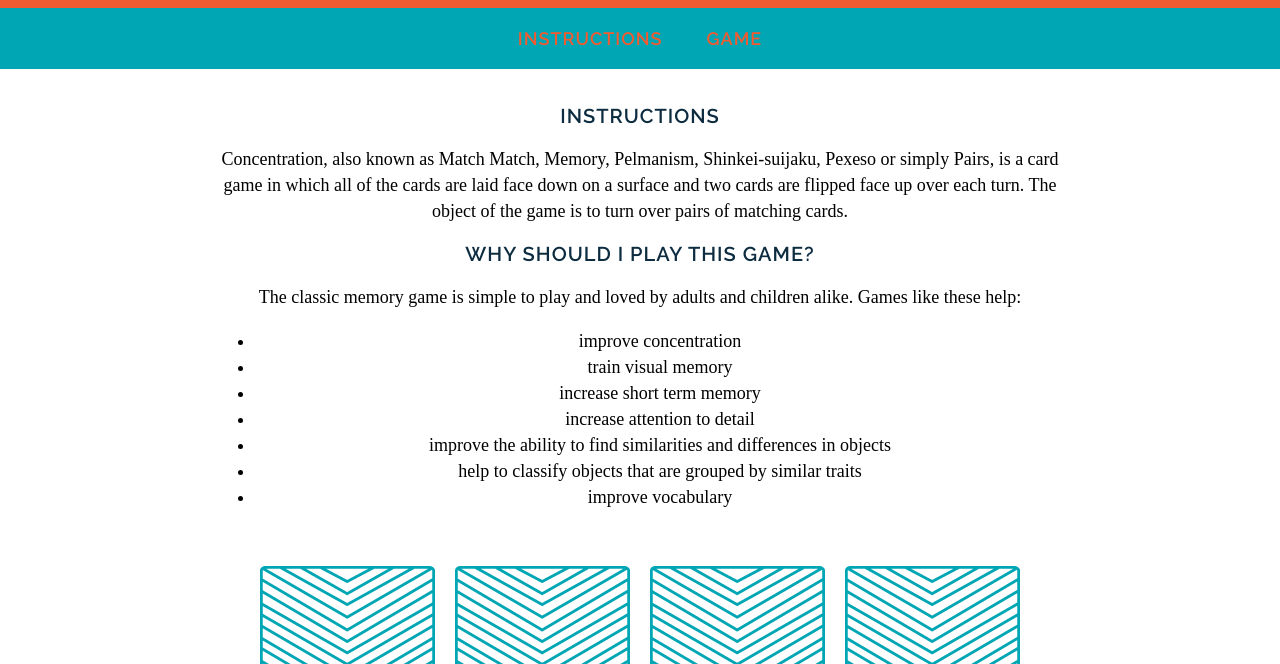
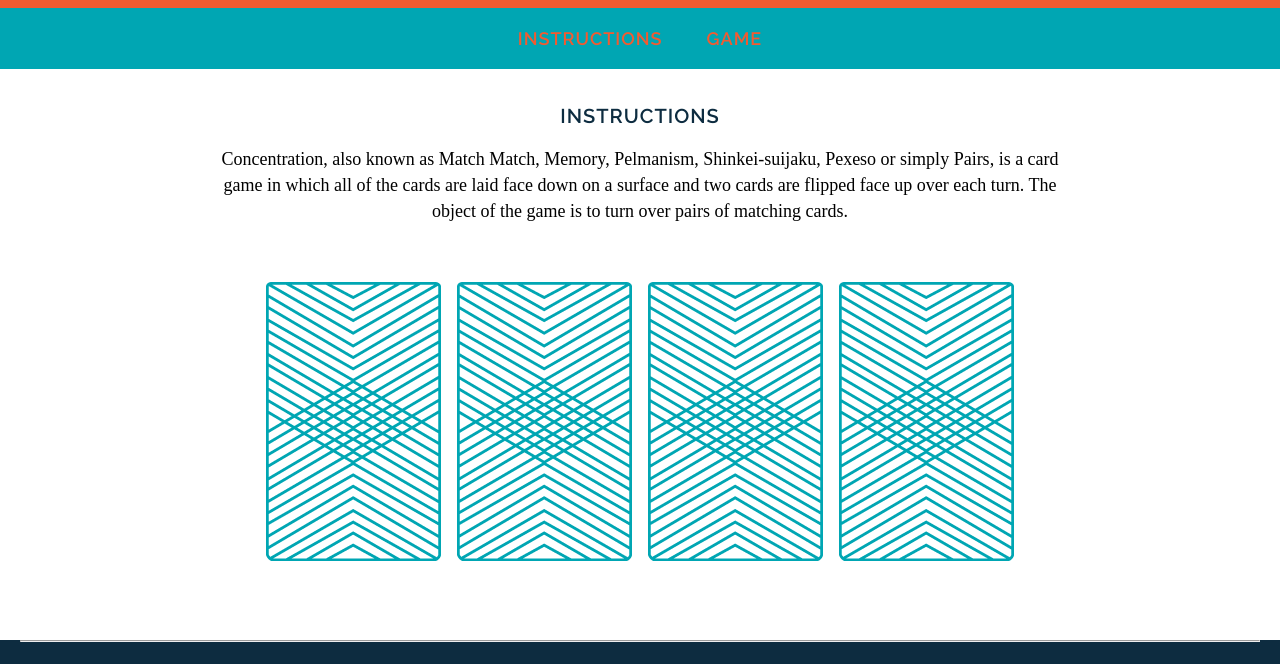
Before and after one commit to suishum/wdi-fundamentals-memorygame, a plain HTML site: page memory-game/index.html in a window 1280 px wide. Shown: the part 105-769 px from the top of the page. Drawn offline with Linux system fonts and the light colour scheme; a web font is replaced by a local one.

Commit message:
created game logic

```diff
--- a/memory-game/index.html
+++ b/memory-game/index.html
@@ -16,23 +16,10 @@
 	<main>
 		<h2>Instructions</h2>
 		<p>Concentration, also known as Match Match, Memory, Pelmanism, Shinkei-suijaku, Pexeso or simply Pairs, is a card game in which all of the cards are laid face down on a surface and two cards are flipped face up over each turn. The object of the game is to turn over pairs of matching cards.</p>
-		<h2>Why should I play this game?</h2>
-		<p>The classic memory game is simple to play and loved by adults and children alike. Games like these help:</p>
-		<ul>
-			<li>improve concentration</li>
-			<li>train visual memory</li>
-			<li>increase short term memory</li>
-			<li>increase attention to detail</li>
-			<li>improve the ability to find similarities and differences in objects</li>
-			<li>help to classify objects that are grouped by similar traits</li>
-			<li>improve vocabulary</li>
-		</ul>
 
-		<div>
-			<img src="images/back.png" alt="Queen of Diamonds">
-			<img src="images/back.png" alt="Queen of Hearts">
-			<img src="images/back.png" alt="King of Diamonds">
-			<img src="images/back.png" alt="King of Hearts">
+
+		<div id="game-board" class="board clearfix">
+
 		</div>
 	</main>
 
--- a/memory-game/js/main.js
+++ b/memory-game/js/main.js
@@ -30,16 +30,28 @@ var checkForMatch = function () {
 		}
 };
 
-var flipCard = function (cardId) {
+var flipCard = function () {
+	var cardId = this.getAttribute("data-id");
 	console.log("User flipped " + cards[cardId].rank);
 	cardsInPlay.push(cards[cardId].rank);
 	console.log("The suit is: " + cards[cardId].suit);
 	console.log("Card image is: " + cards[cardId].cardImage);
+
+	this.setAttribute("src", cards[cardId].cardImage);
 
 	if (cardsInPlay.length === 2) {
 		checkForMatch();
 	}
 };
 
-flipCard(0);
-flipCard(2);
+var createBoard = function () {
+	for (var i=0; i<cards.length; i++) {
+		var cardElement = document.createElement("img");
+		cardElement.setAttribute("src", "images/back.png");
+		cardElement.setAttribute("data-id", i);
+		cardElement.addEventListener("click", flipCard);
+		document.getElementById("game-board").appendChild(cardElement);
+	}
+};
+
+createBoard();
```
